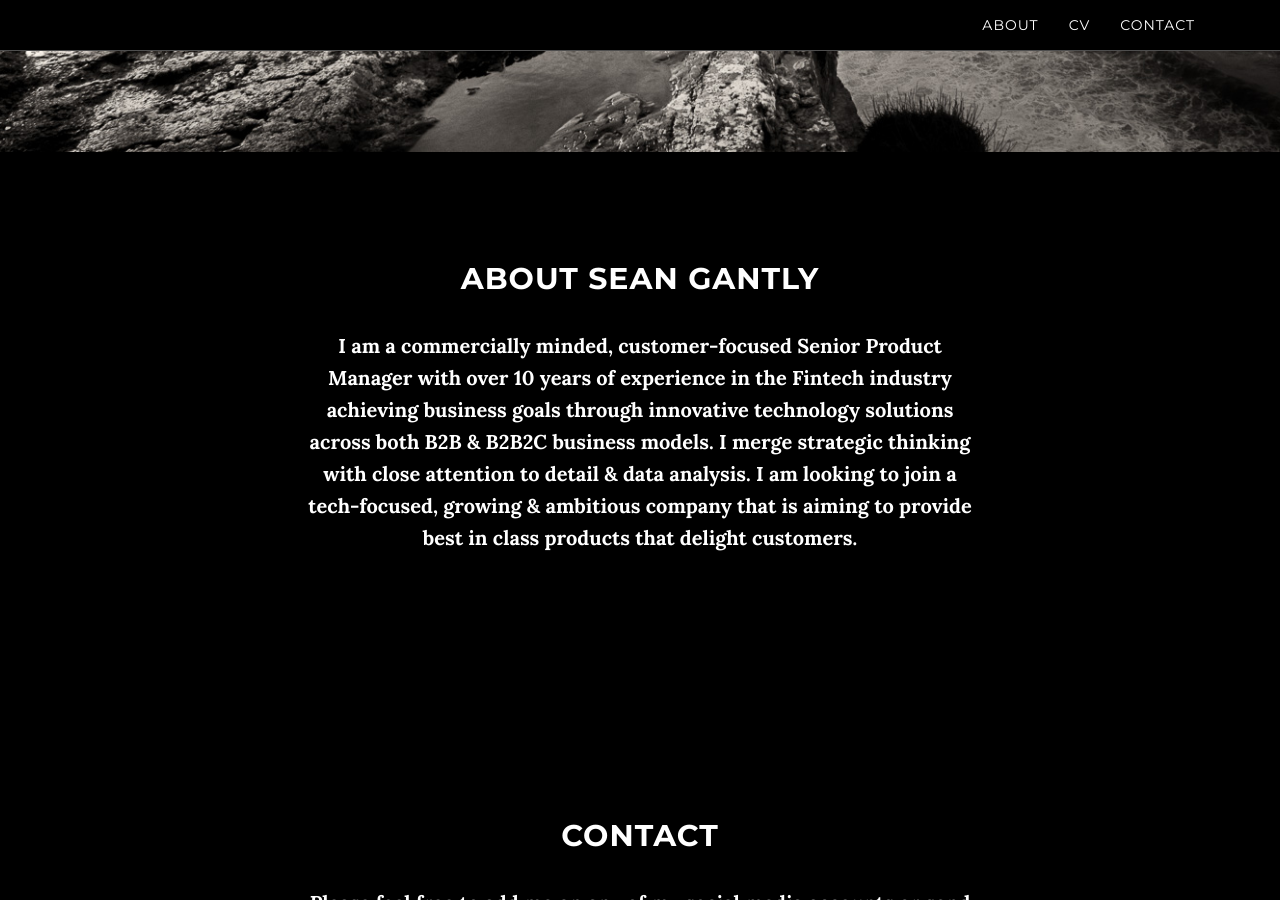
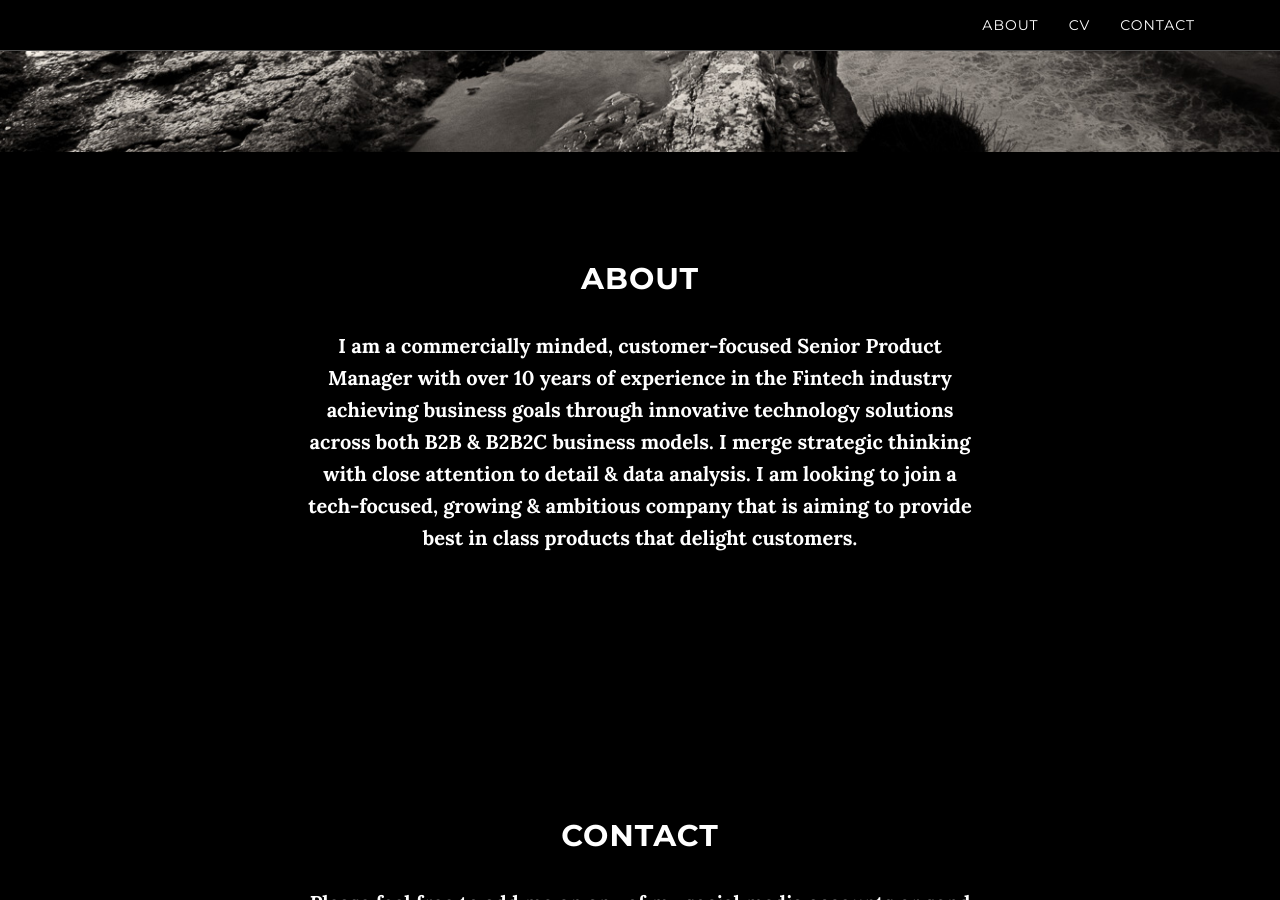
Before and after one commit to seangantly/seangantly.github.io, a Jekyll site: the page built from index.html, in a window 1280 px wide and 900 px high, scrolled down 748 px. Built offline with Jekyll 4.4.1, drawn with Linux system fonts in a browser that asks for light colours.

Commit message:
changing about for testing 2

```diff
--- a/_includes/about.html
+++ b/_includes/about.html
@@ -2,7 +2,7 @@
     <section id="about" class="container content-section text-center">
         <div class="row">
             <div class="col-lg-8 col-lg-offset-2">
-                <h2>About Sean Gantly</h2>
+                <h2>About</h2>
                 <p>I am a commercially minded, customer-focused Senior Product Manager with over 10 years of experience in the Fintech industry achieving business goals through innovative technology solutions across both B2B & B2B2C business models. I merge strategic thinking with close attention to detail & data analysis.  I am looking to join a tech-focused, growing & ambitious company that is aiming to provide best in class products that delight customers.</p>
             </div>
         </div>
```
